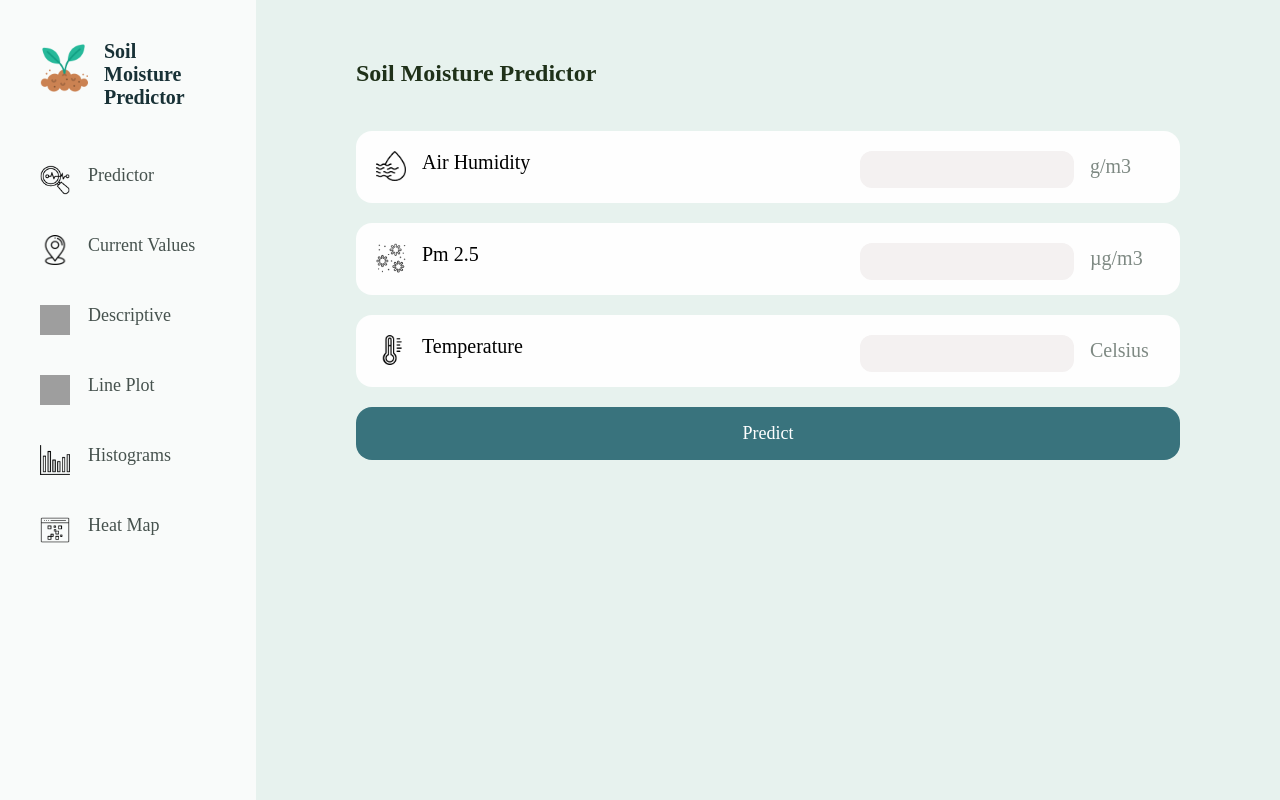
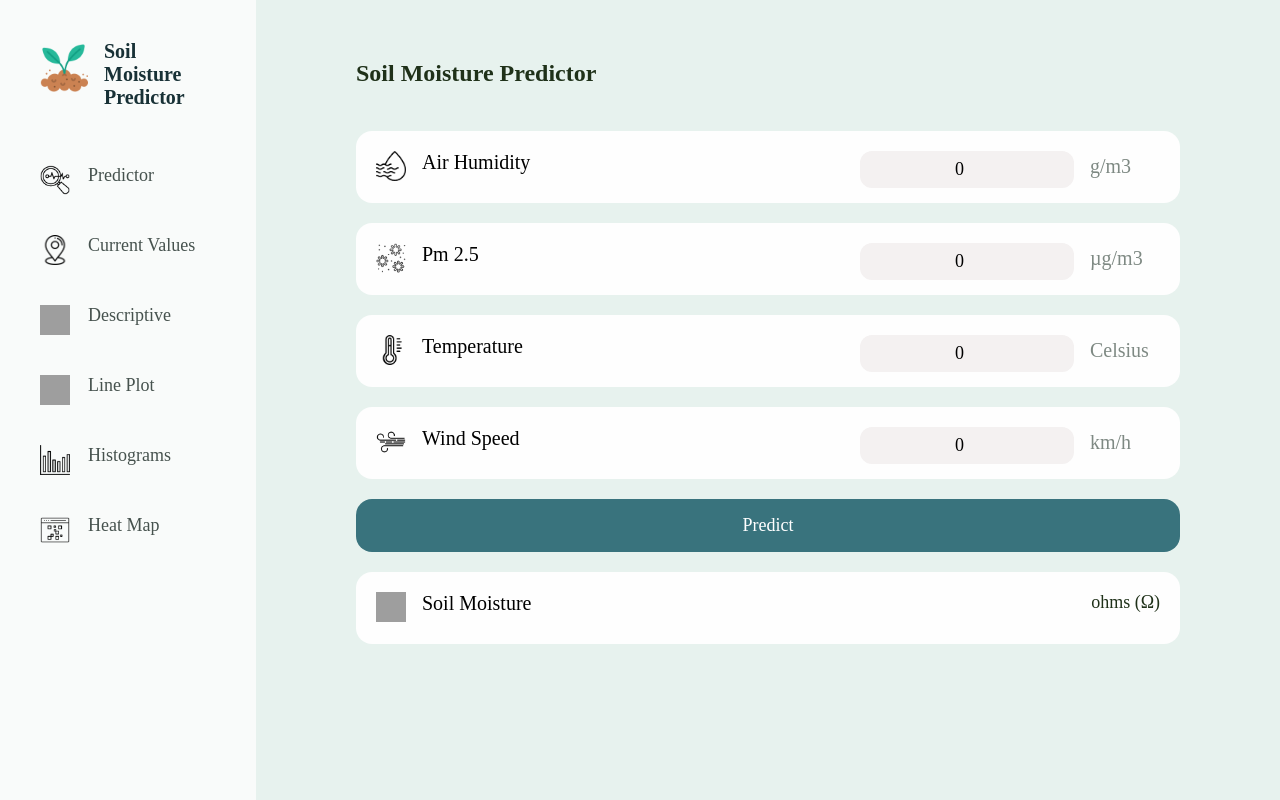
Before and after one commit to mjrchy/soil-moisture-predictor, a React (Create React App) app in the folder frontend/: page / in a window 1280 px wide. Shown: the top 800 px of the page. Built offline with nearby package versions, Linux system fonts and the light colour scheme; no server answers; grey boxes are pictures that could not be loaded.

Commit message:
Add the predictor output and customize it

```diff
--- a/frontend/src/pages/predictor/PredictorPage.jsx
+++ b/frontend/src/pages/predictor/PredictorPage.jsx
@@ -1,18 +1,54 @@
 import React from 'react'
 import './predictor-page.css'
 import InputPredictor from '../../components/input_predictor/InputPredictor'
+import axios from 'axios';
+import { useState } from 'react';
+import ValueBox from '../../components/value_box/ValueBox';
 
 function PredictorPage() {
+  const [formData, setFormData] = useState({
+    "air_humidity": 0.0,
+    "temperature": 0.0,
+    "pm2_5": 0.0,
+    "wind_speed": 0.0
+  });
+
+  const [prediction, setPrediction] = useState(null);
+  const [error, setError] = useState(null);
+
+  const handleChange = (e) => {
+    const { name, value } = e.target;
+    setFormData({ ...formData, [name]: value });
+    };
+
+  const handleSubmit = async (e) => {
+    e.preventDefault();
+    try {
+      console.log(typeof(formData["air_humidity"]));
+      const response = await axios.post('http://127.0.0.1:8000/predict-soil-moisture', formData);
+      console.log(response);
+      setPrediction(response.data);
+      // console.log(response.data);
+      setError(null);
+    } catch (error) {
+      setError(error.message);
+    }
+  };
+
   return (
     <div className='predictor-page'>
       <div className='content'>
         <div className='topic'>Soil Moisture Predictor</div>
         <div className='inputs'>
-          <InputPredictor src="/icons/airhumidity-icon.png" valuesName="Air Humidity" valuesUnit="g/m3" className="input-predictor" />
-          <InputPredictor src="/icons/pm25-icon.png" valuesName="Pm 2.5" valuesUnit="µg/m3" className="input-predictor" />
-          <InputPredictor src="/icons/temp-icon.png" valuesName="Temperature" valuesUnit="Celsius" className="input-predictor" />
+          <form onSubmit={handleSubmit}>
+            <InputPredictor src="/icons/airhumidity-icon.png" valuesName="Air Humidity" valuesUnit="g/m3" name="air_humidity" value={formData.air_humidity} className="input-predictor" change={handleChange} />
+            <InputPredictor src="/icons/pm25-icon.png" valuesName="Pm 2.5" valuesUnit="µg/m3" name="pm2_5" value={formData.pm2_5} className="input-predictor" change={handleChange} />
+            <InputPredictor src="/icons/temp-icon.png" valuesName="Temperature" valuesUnit="Celsius" name="temperature" value={formData.temperature} className="input-predictor" change={handleChange} />
+            <InputPredictor src="/icons/windspeed-icon.png" valuesName="Wind Speed" valuesUnit="km/h" name="wind_speed" value={formData.wind_speed} className="input-predictor" change={handleChange} />
+            <button type='submit'>Predict</button>
+          </form>
+          <ValueBox src="/icons/soilmoisture-icon.png" value={prediction} valueUnit="ohms (Ω)" valueName="Soil Moisture" className="value-box" />
         </div>
-        <button>Predict</button>
       </div>
     </div>
   )
--- a/frontend/src/pages/predictor/predictor-page.css
+++ b/frontend/src/pages/predictor/predictor-page.css
@@ -44,3 +44,7 @@
     color: #FFFFFF;
     transition: ease-in 0.2s;
 }
+
+.predictor-page .value-box {
+    margin-top: 20px;
+}
```
